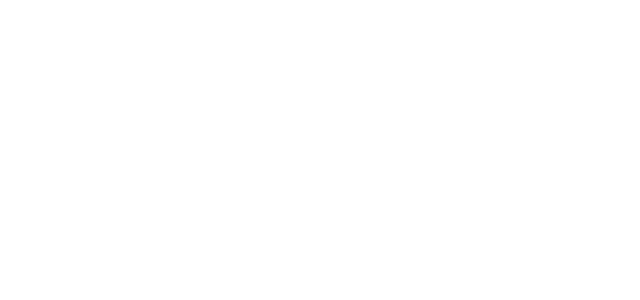
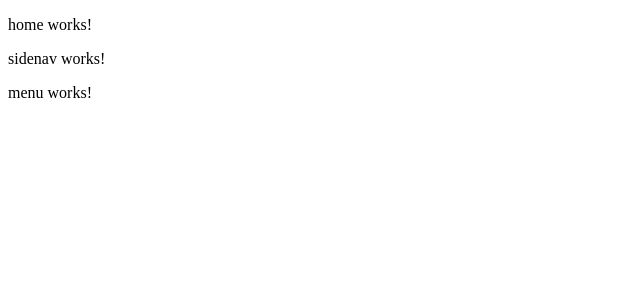
Before and after one commit to celiomatos/glassy, an Angular app: page / in a window 1280 px wide. Shown: the top 300 px of the page, without its empty margins (0-640 px from the left). Built offline with nearby package versions, Linux system fonts and the light colour scheme.

Commit message:
route path: ''

```diff
--- a/package.json
+++ b/package.json
@@ -16,7 +16,6 @@
     "@angular/common": "^6.0.3",
     "@angular/compiler": "^6.0.3",
     "@angular/core": "^6.0.3",
-    "@angular/flex-layout": "7.0.0-beta.19",
     "@angular/forms": "^6.0.3",
     "@angular/http": "^6.0.3",
     "@angular/material": "7.1.0",
--- a/src/app/app-routing.module.ts
+++ b/src/app/app-routing.module.ts
@@ -1,10 +1,16 @@
+import { HomeComponent } from './core/layout/home/home.component';
 import { NgModule } from '@angular/core';
 import { Routes, RouterModule } from '@angular/router';
 
-const routes: Routes = [];
+const routes: Routes = [
+  {
+    path: '',
+    component: HomeComponent
+  }
+];
 
 @NgModule({
   imports: [RouterModule.forRoot(routes)],
   exports: [RouterModule]
 })
-export class AppRoutingModule { }
+export class AppRoutingModule {}
--- a/src/app/core/layout/home/home.component.html
+++ b/src/app/core/layout/home/home.component.html
@@ -1,3 +1,5 @@
 <p>
   home works!
+  <gla-sidenav></gla-sidenav>
+  <gla-menu></gla-menu>
 </p>
```
Also changed, not shown: src/app/app.module.ts (+1 -10 lines), src/app/core/common/material.module.ts (+1 -8 lines), src/app/core/layout/layout.module.ts (+6 -5 lines), 2 other files (tests, documents, lock files or other folders).
